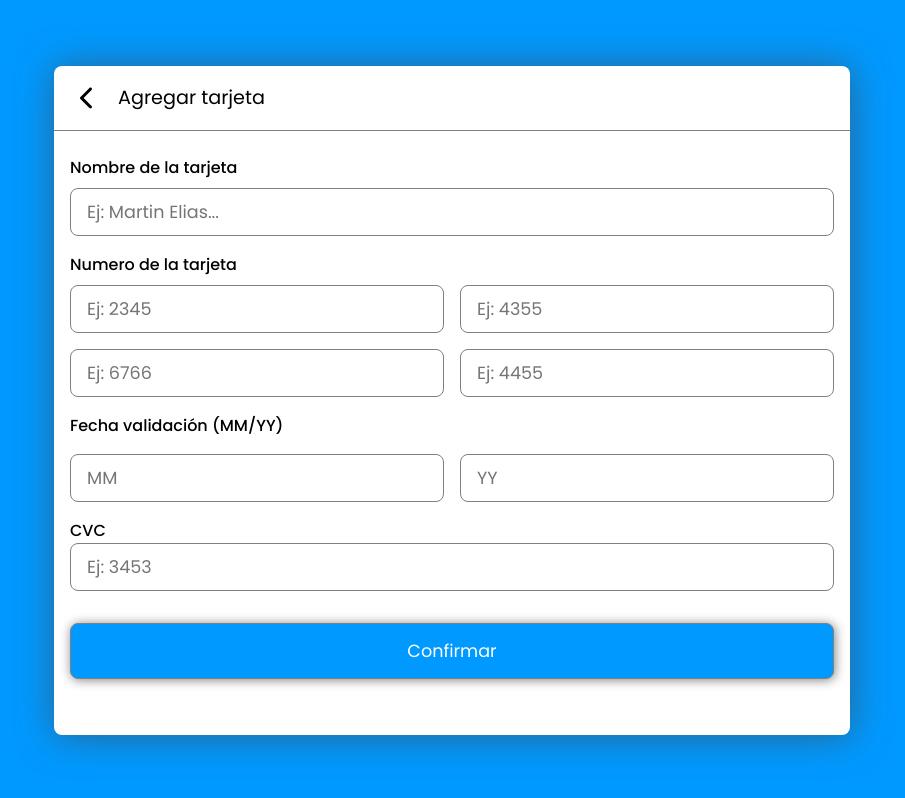
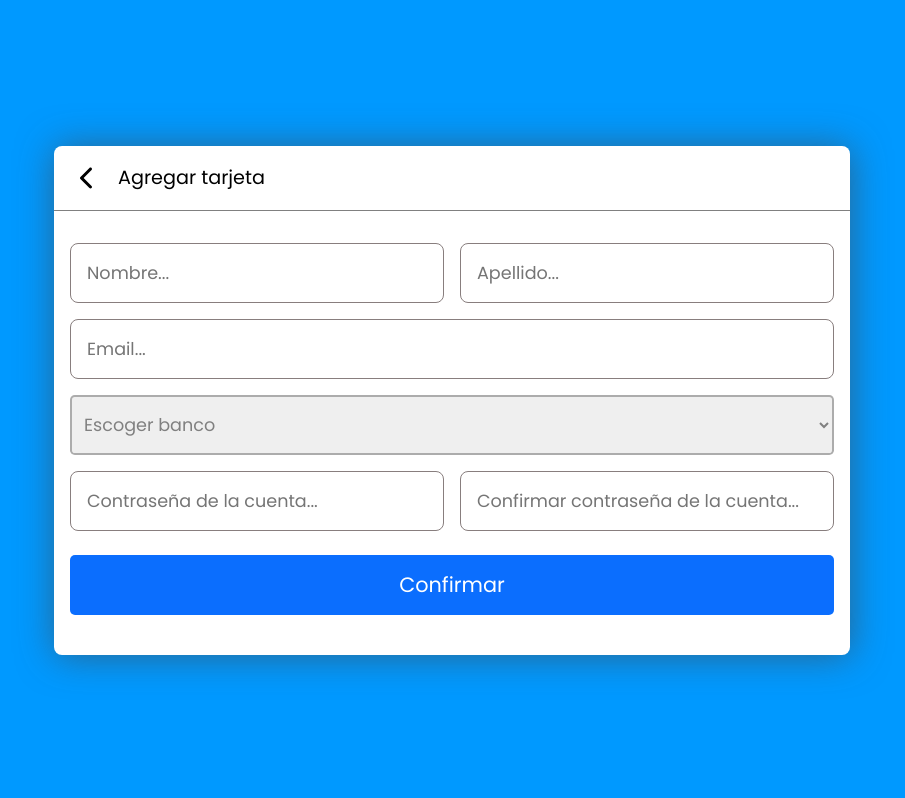
Before and after one commit to Martin10123/Project-Aula, a React (Vite) app: page / in a window 1280 px wide. Shown: the whole page, without its empty margins (188-1093 px from the left). Built offline with nearby package versions, Linux system fonts and the light colour scheme.

Commit message:
Pantalla de agregar tarjeta retocada

```diff
--- a/src/components/AreYouUserOrProf/AreYouUserOrProf.jsx
+++ b/src/components/AreYouUserOrProf/AreYouUserOrProfPage.jsx
@@ -1,10 +1,10 @@
 import { useState } from "react";
 import { FaRegUserCircle, FaHouseUser } from "react-icons/fa";
-import { CardChooseOption, ModalResumen } from "./";
+import { CardChooseOption, ModalResumen } from ".";
 
 import styles from "./userOprof.module.css";
 
-export const AreYouUserOrProf = () => {
+export const AreYouUserOrProfPage = () => {
   const [resumen, setResumen] = useState(false);
 
   return (
--- a/src/components/AreYouUserOrProf/index.js
+++ b/src/components/AreYouUserOrProf/index.js
@@ -1,3 +1,3 @@
-export * from "./AreYouUserOrProf";
+export * from "./AreYouUserOrProfPage";
 export * from "./CardChooseOption";
 export * from "./ModalResumen";
--- a/src/components/BankPage/AddNewCard/AddNewCard.jsx
+++ b/src/components/BankPage/AddNewCard/AddNewCard.jsx
@@ -1,4 +1,7 @@
 import { IoIosArrowBack } from "react-icons/io";
+import { ButtonForm } from "../../Helpers/ButtonForm/ButtonForm";
+import { InputForm } from "../../Helpers/InputForm/InputForm";
+import { bankNames } from "../helpers/BankNames";
 
 import styles from "./addCard.module.css";
 
@@ -12,36 +15,61 @@ export const AddNewCard = () => {
         </div>
 
         <div className={styles.newCard__form}>
-          <div className={styles.newCard__name_card}>
-            <label htmlFor="">Nombre de la tarjeta</label>
-            <input type="text" placeholder="Ej: Martin Elias..." />
+          <div className={styles.newCard__content_input}>
+            <InputForm
+              nameInput="name"
+              onChangeF={() => {}}
+              type="text"
+              value=""
+              placeH="Nombre..."
+            />
+
+            <InputForm
+              nameInput="lastname"
+              onChangeF={() => {}}
+              type="text"
+              value=""
+              placeH="Apellido..."
+            />
           </div>
-          <div className={styles.newCard__content_inputs_number_card}>
-            <label>Numero de la tarjeta</label>
-            <div className={styles.newCard__inputs_number_card}>
-              <input type="tel" maxLength={4} placeholder="Ej: 2345" />
-              <input type="tel" maxLength={4} placeholder="Ej: 4355" />
-              <input type="tel" maxLength={4} placeholder="Ej: 6766" />
-              <input type="tel" maxLength={4} placeholder="Ej: 4455" />
-            </div>
-          </div>
-          <div className={styles.newCard__box_valid_card_and_cvc}>
-            <div className={styles.newCard__content_valid_card}>
-              <label htmlFor="">Fecha validación (MM/YY)</label>
-              <div className={styles.newCard__inputs_valid_card}>
-                <input type="tel" maxLength={2} placeholder="MM" />
-                <input type="tel" maxLength={2} placeholder="YY" />
-              </div>
-            </div>
-            <div className={styles.newCard__content_cvc}>
-              <label htmlFor="">CVC</label>
-              <input type="tel" maxLength={4} placeholder="Ej: 3453" />
-            </div>
+          <InputForm
+            nameInput="email"
+            onChangeF={() => {}}
+            type="email"
+            value=""
+            placeH="Email..."
+          />
+
+          <select className={styles.newCard__select}>
+            <option value="">Escoger banco</option>
+            {bankNames.map(({ name }) => (
+              <option key={name} value={name}>
+                {name}
+              </option>
+            ))}
+          </select>
+
+          <div className={styles.newCard__content_input}>
+            <InputForm
+              maxLenght={4}
+              nameInput="passwordAccount1"
+              onChangeF={() => {}}
+              placeH="Contraseña de la cuenta..."
+              type="tel"
+              value=""
+            />
+
+            <InputForm
+              maxLenght={4}
+              nameInput="passwordAccount2"
+              onChangeF={() => {}}
+              placeH="Confirmar contraseña de la cuenta..."
+              type="tel"
+              value=""
+            />
           </div>
 
-          <div className={styles.newCard__button_send_info}>
-            <button>Confirmar</button>
-          </div>
+          <ButtonForm title="Confirmar" />
         </div>
       </div>
     </section>
--- a/src/components/BankPage/AddNewCard/addCard.module.css
+++ b/src/components/BankPage/AddNewCard/addCard.module.css
@@ -18,67 +18,16 @@
   width: 100%;
 }
 
-.newCard__name_card {
-  display: flex;
-  flex-direction: column;
-  gap: 0.5rem;
-  width: 100%;
-}
-
-.newCard__name_card > label,
-.newCard__content_inputs_number_card > label,
-.newCard__content_valid_card > label,
-.newCard__content_cvc > label {
-  font-weight: 500;
-}
-
-.newCard__name_card > input,
-.newCard__inputs_number_card > input,
-.newCard__inputs_valid_card > input,
-.newCard__content_cvc > input {
-  border-radius: 0.5rem;
-  border: 1px solid gray;
-  font-size: 1.1rem;
-  height: 3rem;
-  padding: 1rem;
-  width: 100%;
-}
-
-.newCard__content_inputs_number_card {
-  display: grid;
-  gap: 0.5rem;
-  margin: 1rem 0;
-  width: 100%;
-}
-
-.newCard__inputs_number_card {
-  display: grid;
-  gap: 1rem;
-  grid-template-columns: repeat(2, 1fr);
-  width: 100%;
-}
-
-.newCard__inputs_valid_card {
-  align-items: center;
-  display: flex;
-  gap: 1rem;
-  padding: 1rem 0;
-}
-
-.newCard__button_send_info {
-  padding: 2rem 0;
-  width: 100%;
-}
-
-.newCard__button_send_info > button {
-  background-color: #0099ff;
-  border-radius: 0.5rem;
-  border: 1px solid gray;
-  box-shadow: 1px 1px 11px grey;
-  color: #fff;
+.newCard__select {
+  border-radius: 0.3rem;
+  border: 2px solid #80808099;
   cursor: pointer;
   font-size: 1.1rem;
-  height: 3.5rem;
+  height: 3.75rem;
+  margin: 0.5rem 0;
+  outline: gray;
+  color: gray;
+  padding: 0 0.5rem;
   width: 100%;
 }
 
@@ -97,4 +46,11 @@
     box-shadow: 1px 1px 37px #4545459e;
     background-color: #fff;
   }
+
+  .newCard__content_input {
+    align-items: center;
+    display: flex;
+    gap: 1rem;
+    width: 100%;
+  }
 }
--- a/src/components/BankPage/ChargeMoney/ChargeMoney.jsx
+++ b/src/components/BankPage/ChargeMoney/ChargeMoneyPage.jsx
@@ -11,7 +11,7 @@ import { photoUser } from "../../../images";
 
 import styles from "./chargeMoney.module.css";
 
-export const ChargeMoney = () => {
+export const ChargeMoneyPage = () => {
   return (
     <section className={styles.chargeMoney__container}>
       <div className={styles.chargeMoney__div_color_back}>
@@ -42,9 +42,6 @@ export const ChargeMoney = () => {
 
             <div className={styles.chargeMoney__list_transition}>
               <CardBank />
-              <CardBank />
-              <CardBank />
-              <CardBank />
             </div>
           </div>
         </div>
--- a/src/components/BankPage/ChargeMoney/chargeMoney.module.css
+++ b/src/components/BankPage/ChargeMoney/chargeMoney.module.css
@@ -1,8 +1,3 @@
-.chargeMoney__container {
-  width: 100%;
-  background: #8a8a8a36;
-}
-
 .chargeMoney__div_color_back {
   background: blue;
   border-radius: 0 0 3rem 0;
@@ -230,13 +225,13 @@
   }
 
   .chargeMoney__content_list_options {
-    background: #fff;
-    border-radius: 0.5rem;
-    box-shadow: 1px 1px 11px grey;
-    gap: 1rem;
-    height: 17rem;
+    grid-template-columns: none;
     margin: 0;
-    padding: 1rem;
+  }
+
+  .chargeMoney__list_option {
+    background-color: #fff;
+    box-shadow: 1px 1px 11px gray;
   }
 
   .chargeMoney__contains_money_list {
--- a/src/components/BankPage/RegisterBank/RegisterBank.jsx
+++ b/src/components/BankPage/RegisterBank/RegisterBank.jsx
@@ -1,6 +1,7 @@
-import { imgFooter, registerBank } from "../../../images";
+import { registerBank } from "../../../images";
 import { ButtonForm } from "../../Helpers/ButtonForm/ButtonForm";
 import { InputForm } from "../../Helpers/InputForm/InputForm";
+import { bankNames } from "../helpers/BankNames";
 
 import styles from "./registerBank.module.css";
 
@@ -59,21 +60,12 @@ export const RegisterBack = () => {
           </div>
 
           <select className={styles.registerBank__select}>
-            <option value="">Elegir opción</option>
-            <option value="Banco Popular">Banco Popular</option>
-            <option value="Bancolombia">Bancolombia</option>
-            <option value="BBVA">BBVA </option>
-            <option value="Banco de Bogotá">Banco de Bogotá</option>
-            <option value="Banco Falabella">Banco Falabella</option>
-            <option value="Fondo Nacional del Ahorro">
-              Fondo Nacional del Ahorro
-            </option>
-            <option value="Banco Agrario de Colombia">
-              Banco Agrario de Colombia
-            </option>
-            <option value="Banco AV Villas">Banco AV Villas</option>
-            <option value="Banco Caja Social">Banco Caja Social</option>
-            <option value="Banco de Occidente">Banco de Occidente</option>
+            <option value="">Escoger banco</option>
+            {bankNames.map(({ name }) => (
+              <option key={name} value={name}>
+                {name}
+              </option>
+            ))}
           </select>
 
           <div className={styles.registerBack__content_input}>
--- /dev/null
+++ b/src/components/BankPage/helpers/BankNames.js
@@ -0,0 +1,15 @@
+export const bankNames = [
+  { name: "Banco Popular" },
+  { name: "Bancolombia" },
+  { name: "BBVA" },
+  { name: "Banco de Bogotá" },
+  { name: "Fondo Nacional del Ahorro" },
+  { name: "Banco Agrario de Colombia" },
+  { name: "Banco AV Villas" },
+  { name: "Banco Caja Social" },
+  { name: "Banco de Occidente" },
+];
+
+// const random = Math.floor(Math.random() * 9000 + 1000);
+
+// console.log(random);
--- a/src/components/BankPage/index.js
+++ b/src/components/BankPage/index.js
@@ -1,6 +1,6 @@
 export * from "./AddNewCard/AddNewCard";
 export * from "./ChargeMoney/CardBank";
-export * from "./ChargeMoney/ChargeMoney";
+export * from "./ChargeMoney/ChargeMoneyPage";
 export * from "./ChargeMoney/InfoMoney";
 export * from "./ChargeMoney/OptionItem";
 export * from "./LoginBank/LoginBank";
--- a/src/components/Helpers/ButtonForm/ButtonForm.jsx
+++ b/src/components/Helpers/ButtonForm/ButtonForm.jsx
@@ -6,7 +6,7 @@ const styles = {
   borderRadius: "0.313rem",
   color: "#fff",
   cursor: "pointer",
-  fontSize: "1.5rem",
+  fontSize: "1.3rem",
   height: "3.75rem",
   margin: "1rem 0",
   width: "100%",
--- a/src/components/Helpers/InputForm/InputForm.jsx
+++ b/src/components/Helpers/InputForm/InputForm.jsx
@@ -1,10 +1,10 @@
 import PropTypes from "prop-types";
 
 const styles = {
-  borderRadius: "0.313rem",
+  borderRadius: "0.5rem",
   border: "1px solid #887e7e",
   color: "#887e7e",
-  fontSize: "1rem",
+  fontSize: "1.1rem",
   height: "3.75rem",
   margin: "0.5rem 0",
   padding: "1rem",
```
